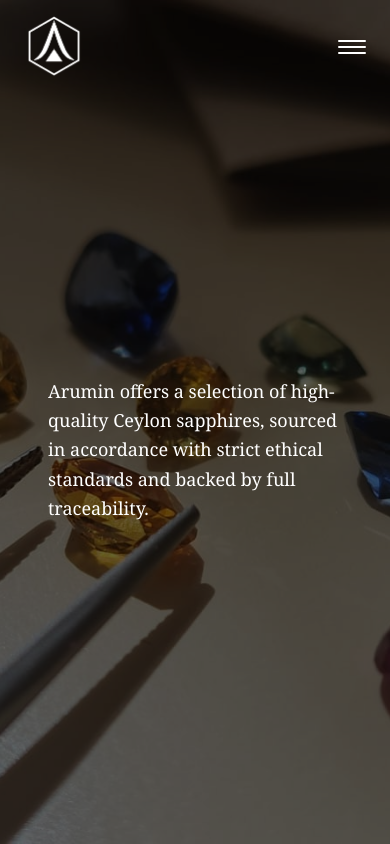
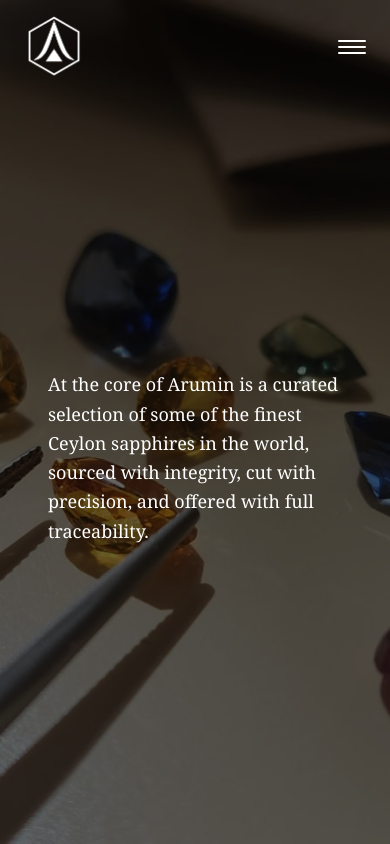
Before and after one commit to ruk101/Arumin_com, a Next.js app: page /about in a window 390 px wide. Shown: the top 844 px of the page. Built offline with nearby package versions, Linux system fonts and the light colour scheme.

Commit message:
Updated layout, meta, or components

```diff
--- a/src/components/About/ParallaxInfoSection.js
+++ b/src/components/About/ParallaxInfoSection.js
@@ -13,9 +13,12 @@ const HeroParallaxSection = () => {
 
     const scrollStep = (deltaY) => {
       canScroll = false;
+
+      // ✅ Add delay depending on the step (slower when entering step 2)
+      const delay = step === 0 ? 1200 : 2500;
       setTimeout(() => {
         canScroll = true;
-      }, 1200);
+      }, delay);
 
       if (deltaY > 30) {
         if (step < 1) {
@@ -74,19 +77,18 @@ const HeroParallaxSection = () => {
     };
   }, [step, scrollLocked]);
 
-  // 👇 Observer to reset step when coming back into view
+  // ✅ Reset scroll step when section reappears
   useEffect(() => {
     const observer = new IntersectionObserver(
       ([entry]) => {
         if (entry.isIntersecting && step >= 2) {
-  setStep(1);
-  setScrollLocked(true);
-  document.body.style.overflow = 'hidden';
+          setStep(1);
+          setScrollLocked(true);
+          document.body.style.overflow = 'hidden';
 
-  // Scroll back to top of hero section
-  sectionRef.current?.scrollIntoView({ behavior: 'smooth' });
-}
-
+          // Scroll to top of hero section
+          sectionRef.current?.scrollIntoView({ behavior: 'smooth' });
+        }
       },
       { threshold: 0.5 }
     );
@@ -112,7 +114,11 @@ const HeroParallaxSection = () => {
       <div className="absolute inset-0 bg-black bg-opacity-60 z-0 pointer-events-none" />
 
       {/* Content */}
-      <div className="relative z-10 max-w-4xl mx-auto text-left md:text-center h-full px-4 pt-24 md:pt-0 overflow-hidden flex items-start md:items-center justify-center">
+      <div
+        className={`relative z-10 max-w-4xl mx-auto text-left md:text-center h-full px-4 overflow-hidden flex items-start md:items-center justify-center ${
+          step === 0 ? 'pt-28 md:pt-0' : 'pt-0'
+        }`}
+      >
         <div
           key={step}
           className="animate-fade-in transition-opacity duration-[2000ms] ease-in-out opacity-0 h-full flex items-center justify-center w-full"
@@ -120,7 +126,8 @@ const HeroParallaxSection = () => {
           <div className="overflow-y-auto max-h-[90vh] w-full space-y-6 pb-10 px-2">
             {step === 0 && (
               <p className="font-garamond text-lg md:text-2xl leading-relaxed font-light">
-                Arumin offers a selection of high-quality Ceylon sapphires, sourced in accordance with strict ethical standards and backed by full traceability.
+                At the core of Arumin is a curated selection of some of the finest Ceylon sapphires in the world,
+                sourced with integrity, cut with precision, and offered with full traceability.
               </p>
             )}
 
@@ -158,7 +165,7 @@ const HeroParallaxSection = () => {
         </div>
       </div>
 
-      {/* Animation */}
+      {/* Fade animation */}
       <style jsx>{`
         @keyframes fade-in {
           from {
```
